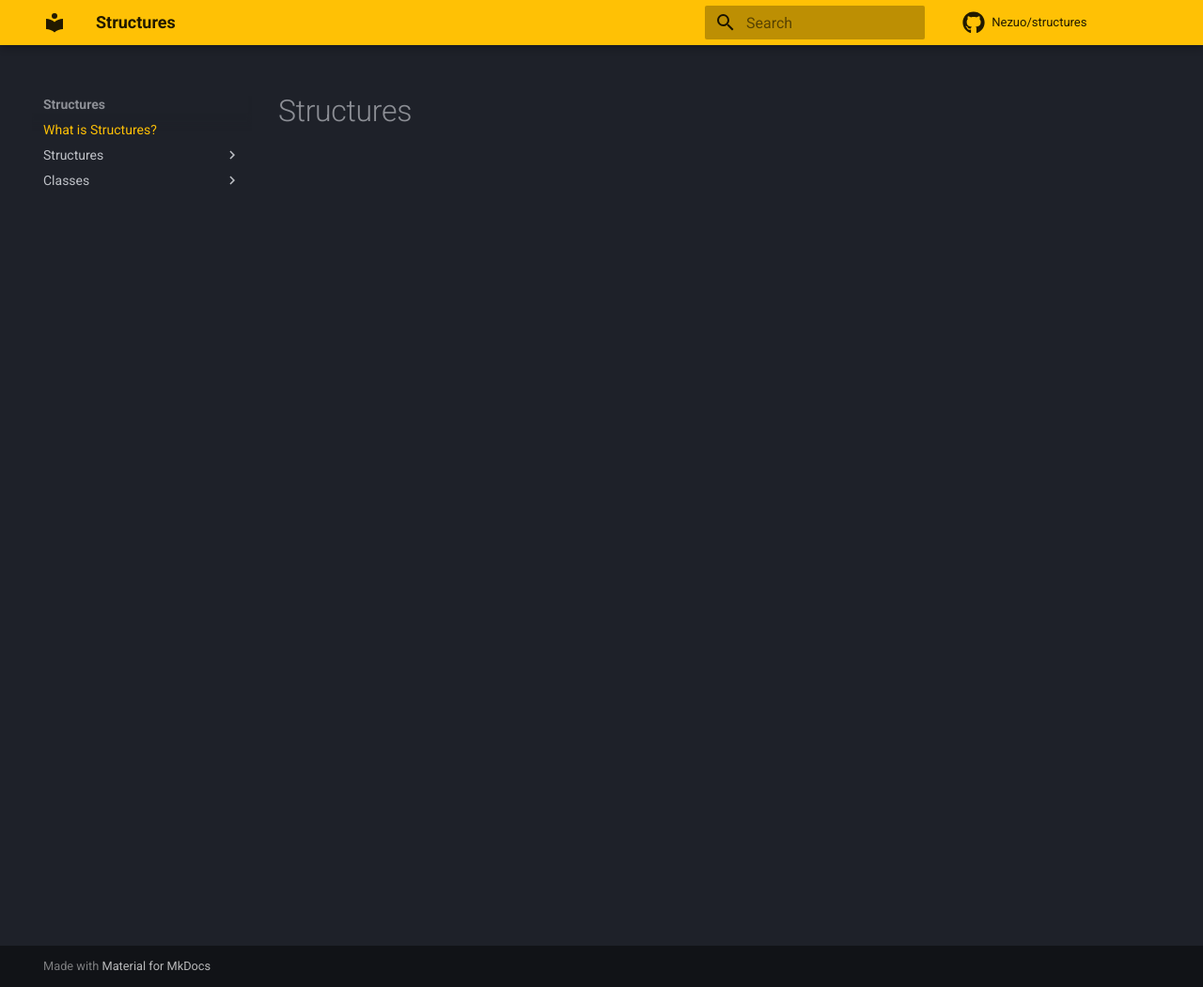
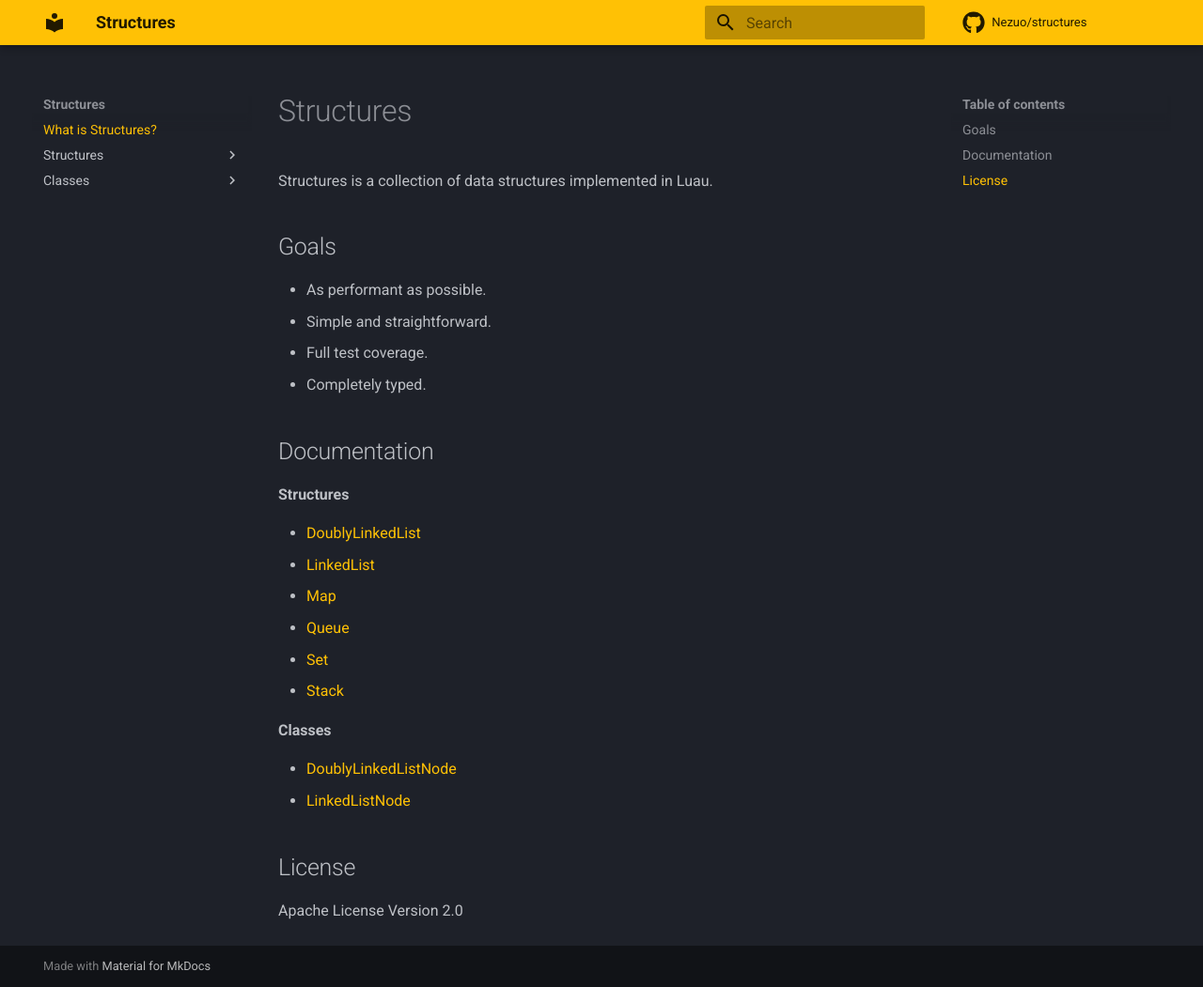
Before and after one commit to Nezuo/structures, an MkDocs documentation site: the page built from docs/index.md, in a window 1280 px wide and 1051 px high. Shown: the whole window at 94% size. Built offline with MkDocs 1.6.1 and Material for MkDocs 9.7.7, drawn with Linux system fonts in a browser that asks for light colours; comment, search, counter and statistics services are not loaded.

Commit message:
Finish documentation; Close #2

```diff
--- a/docs/index.md
+++ b/docs/index.md
@@ -1 +1,26 @@
 # Structures
+Structures is a collection of data structures implemented in Luau.
+
+## Goals
+ - As performant as possible.
+ - Simple and straightforward.
+ - Full test coverage.
+ - Completely typed.
+
+## Documentation
+**Structures**
+
+ - [DoublyLinkedList](doublylinkedlist.md)
+ - [LinkedList](linkedlist.md)
+ - [Map](map.md)
+ - [Queue](queue.md)
+ - [Set](set.md)
+ - [Stack](stack.md)
+
+**Classes**
+
+ - [DoublyLinkedListNode](doublylinkedlistnode.md)
+ - [LinkedListNode](linkedlistnode.md)
+
+## License
+Apache License Version 2.0
```
